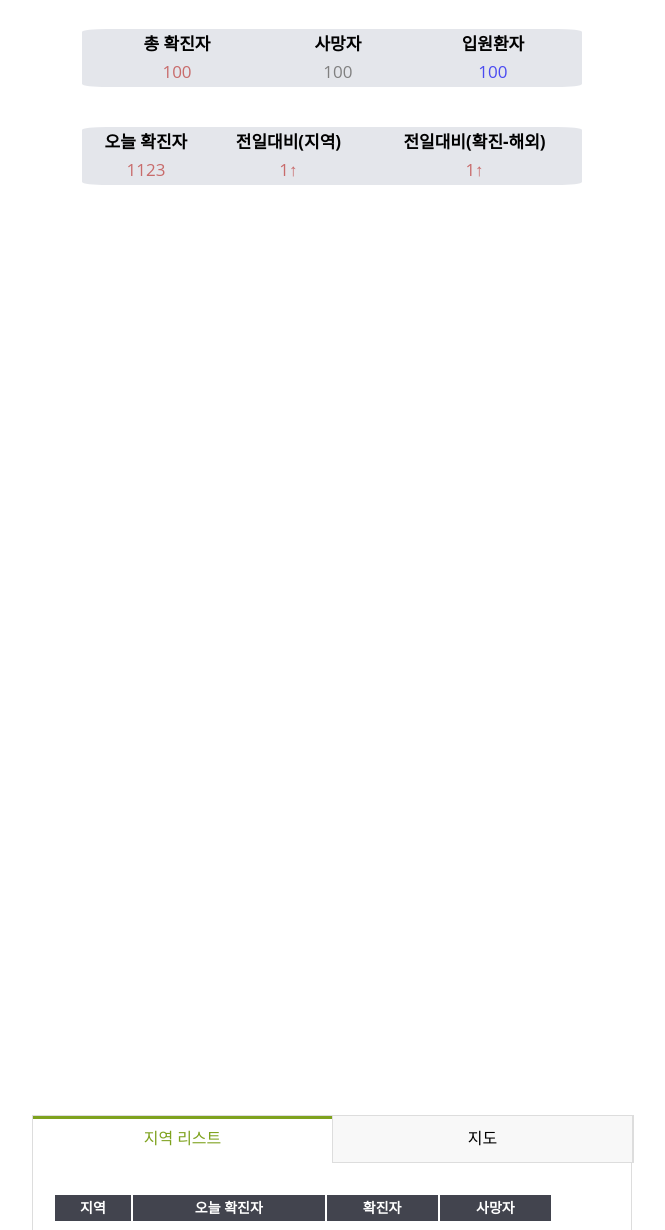
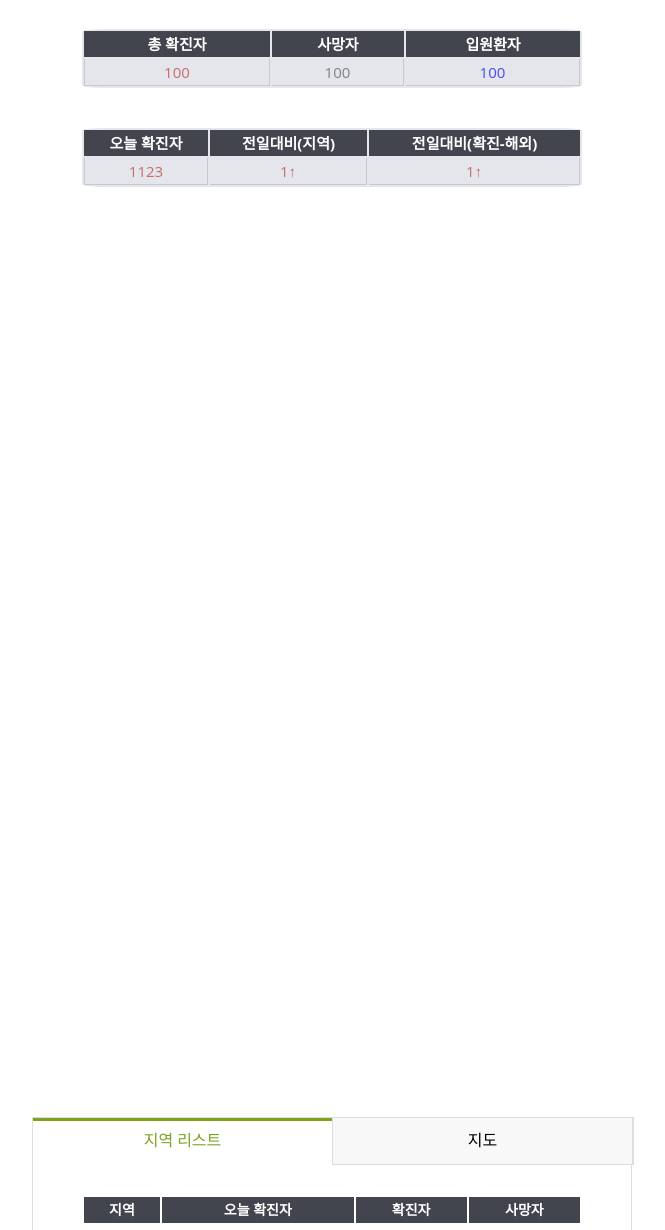
Before and after one commit to KIMHWANSEUNG/Corona_Toy, a website built with Parcel: page index.html in a window 1280 px wide. Shown: the part 70-1300 px from the top of the page, without its empty margins (308-973 px from the left). Built offline with nearby package versions, Linux system fonts and the light colour scheme; some packages are replaced by stand-ins of ours; no server answers.

Commit message:
css 수정

```diff
--- a/index.html
+++ b/index.html
@@ -63,7 +63,7 @@
           <li><a href="#tab02">지도</a></li>
         </ul>
         <div class="tabcontent">
-          <div id="tab01">
+          <div id="tab01" class="tab01">
             <div>
               <table class="region_table">
                 <thead>
@@ -257,6 +257,7 @@
   }
   .total {
     display: flex;
+    height: 1850px;
     flex-direction: column;
     align-items: center;
     background-color: rgb(255, 255, 255);
@@ -268,8 +269,20 @@
     margin-top: 10px;
     margin-bottom: 30px;
     background-color: rgb(228, 230, 235);
-    font: 17px/24px 'Open Sans', 'HelveticaNeue-Light', 'Helvetica Neue Light', 'Helvetica Neue', Helvetica, Arial, 'Lucida Grande',
+    font: 15px/24px 'Open Sans', 'HelveticaNeue-Light', 'Helvetica Neue Light', 'Helvetica Neue', Helvetica, Arial, 'Lucida Grande',
       Sans-Serif;
+  }
+  .total_table th {
+    background: #42444e;
+    color: #fff;
+    text-align: center;
+  }
+  .total_table td {
+    border-right: 1px solid #c6c9cc;
+    border-bottom: 1px solid #c6c9cc;
+  }
+  .total_table td:first-child {
+    border-left: 1px solid #c6c9cc;
   }
   .region_table {
     width: 500px;
@@ -562,4 +575,7 @@
     left: 100px;
     top: 480px;
   }
+  .tab01 {
+    justify-items: center;
+  }
 </style>
```
